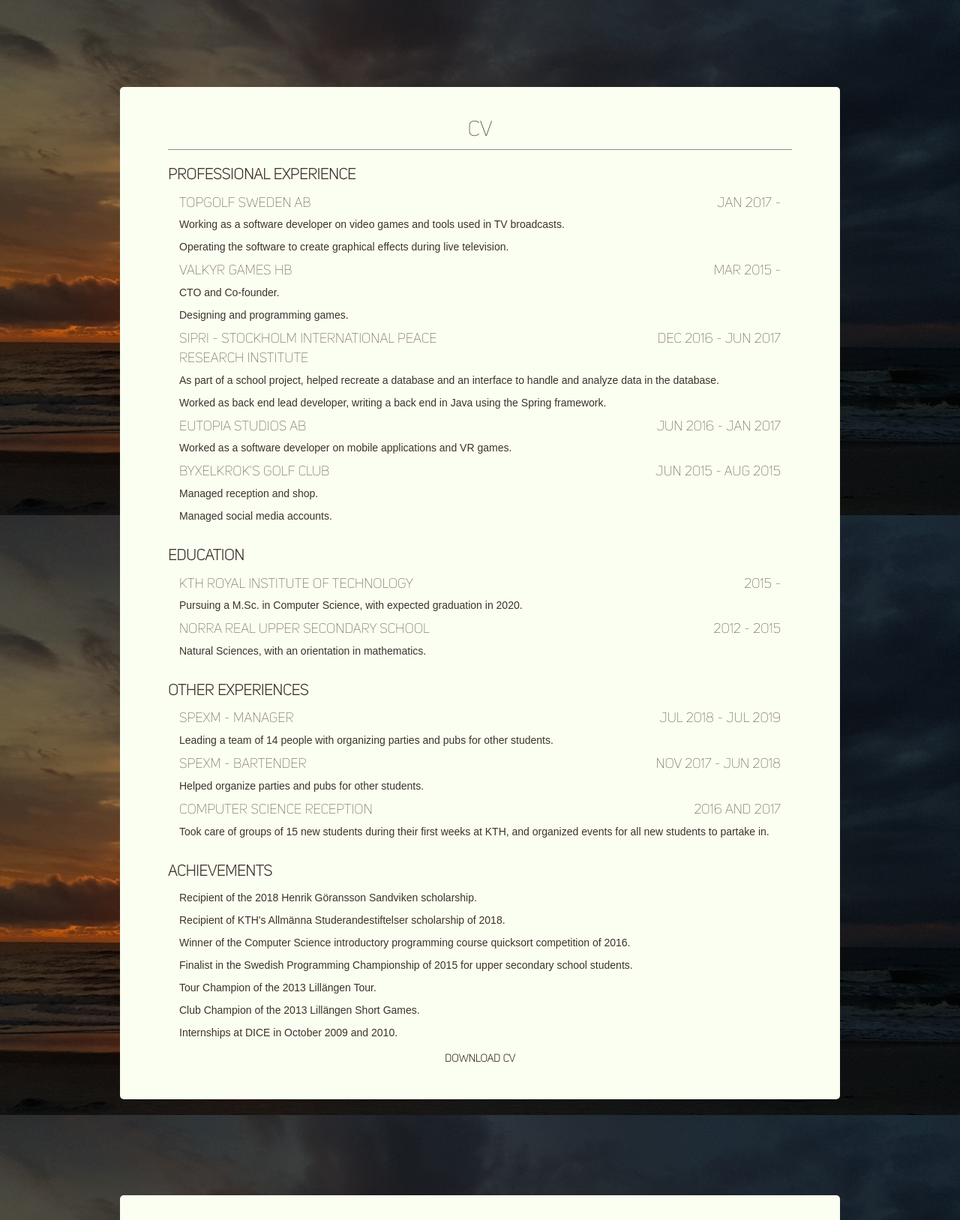
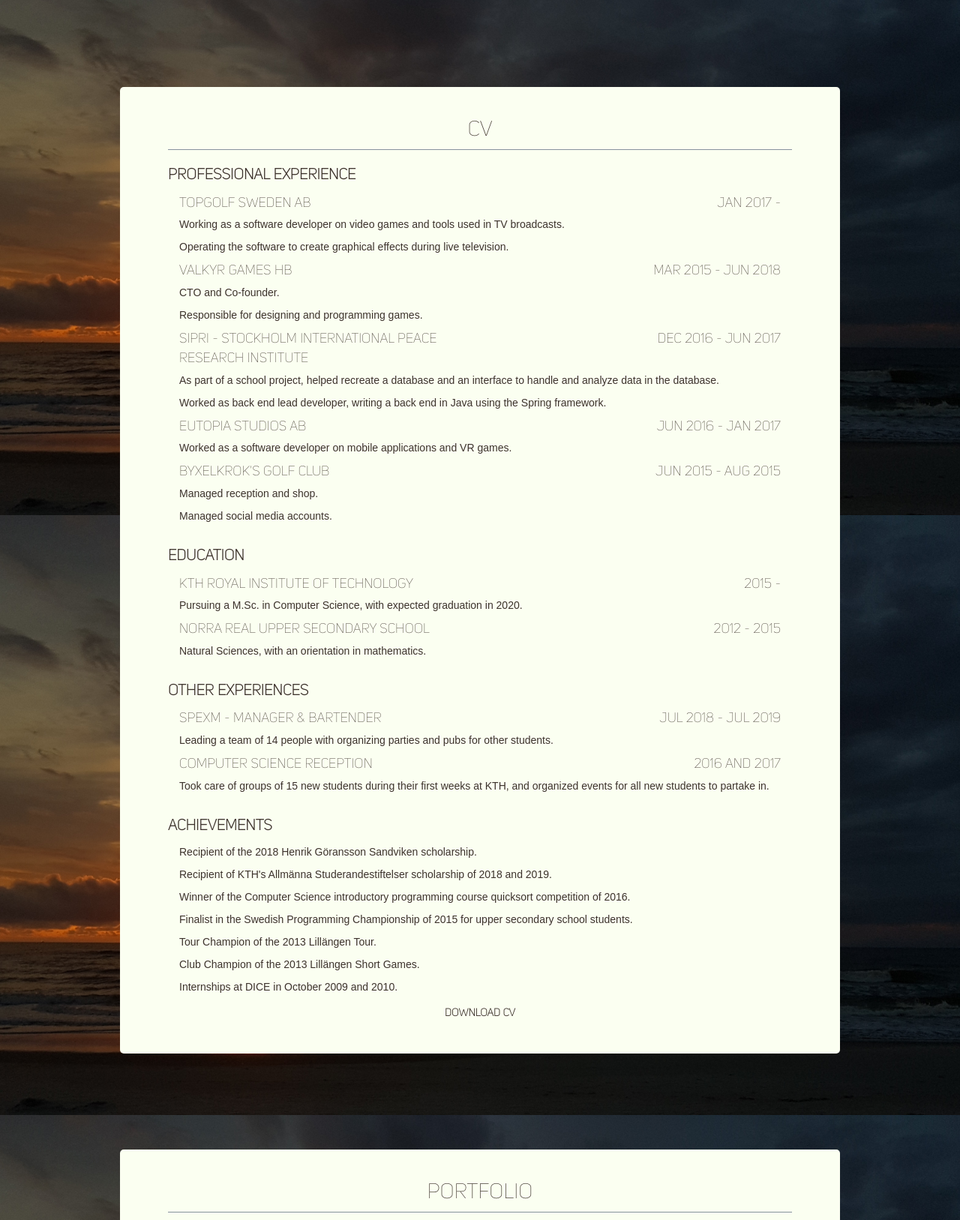
Before and after one commit to fredrikomstedt/website, a Flask app: page / in a window 1280 px wide. Shown: the part 1713-3340 px from the top of the page at 75% size. Run offline with Flask 2, Linux system fonts and the light colour scheme; some libraries are stand-ins or nearby versions.

Commit message:
Updated information in CV

```diff
--- a/app/templates/website.html
+++ b/app/templates/website.html
@@ -73,10 +73,10 @@
                         <div>
                             <div class='row'>
                                 <div class='col-xs-6 content-small-title'>Valkyr Games HB</div>
-                                <div class='col-xs-6 text-right content-small-title'>MAR 2015 - </div>
+                                <div class='col-xs-6 text-right content-small-title'>MAR 2015 - JUN 2018</div>
                             </div>
                             <p>CTO and Co-founder.</p>
-                            <p>Designing and programming games.</p>
+                            <p>Responsible for designing and programming games.</p>
                         </div>
                         <div>
                             <div class='row'>
@@ -123,17 +123,10 @@
                     <div class='cv-list'>
                         <div>
                             <div class='row'>
-                                <div class='col-xs-6 content-small-title'>SpexM - Manager</div>
+                                <div class='col-xs-6 content-small-title'>SpexM - Manager & Bartender</div>
                                 <div class='col-xs-6 text-right content-small-title'>JUL 2018 - JUL 2019</div>
                             </div>
                             <p>Leading a team of 14 people with organizing parties and pubs for other students.</p>
-                        </div>
-                        <div>
-                            <div class='row'>
-                                <div class='col-xs-6 content-small-title'>SpexM - Bartender</div>
-                                <div class='col-xs-6 text-right content-small-title'>NOV 2017 - JUN 2018</div>
-                            </div>
-                            <p>Helped organize parties and pubs for other students.</p>
                         </div>
                         <div>
                             <div class='row'>
@@ -146,7 +139,7 @@
                     <div class='content-title'>Achievements</div>
                     <div class='cv-list'>
                         <p>Recipient of the 2018 Henrik Göransson Sandviken scholarship.</p>
-                        <p>Recipient of KTH's Allmänna Studerandestiftelser scholarship of 2018.</p>
+                        <p>Recipient of KTH's Allmänna Studerandestiftelser scholarship of 2018 and 2019.</p>
                         <p>Winner of the Computer Science introductory programming course quicksort competition of 2016.</p>
                         <p>Finalist in the Swedish Programming Championship of 2015 for upper secondary school students.</p>
                         <p>Tour Champion of the 2013 Lillängen Tour.</p>
@@ -249,7 +242,7 @@
         </div>
         <div class='website-footer dont-print'>
             <div class='row'>
-                <div class='col-xs-10'>© Fredrik Omstedt 2018. This website was created by me, Fredrik Omstedt. All images were taken by or taken of me. The only exceptions are the GitHub logo, the Google Play buttons, and the images of Valkyr Games' applications. The texts on this website reflect my personal opinions, and may not represent the opinions of any employer, organization or other entity I am associated with. If you want me to delete the information about you sent using the contact field above, please contact me again.</div>
+                <div class='col-xs-10'>© Fredrik Omstedt 2019. This website was created by me, Fredrik Omstedt. All images were taken by or taken of me. The only exceptions are the GitHub logo, the Google Play buttons, and the images of Valkyr Games' applications. The texts on this website reflect my personal opinions, and may not represent the opinions of any employer, organization or other entity I am associated with. If you want me to delete the information about you sent using the contact field above, please contact me again.</div>
                 <div class='col-xs-2 text-center'>
                     <button id='back-to-top-button'>Back to top</button>
                 </div>
```
